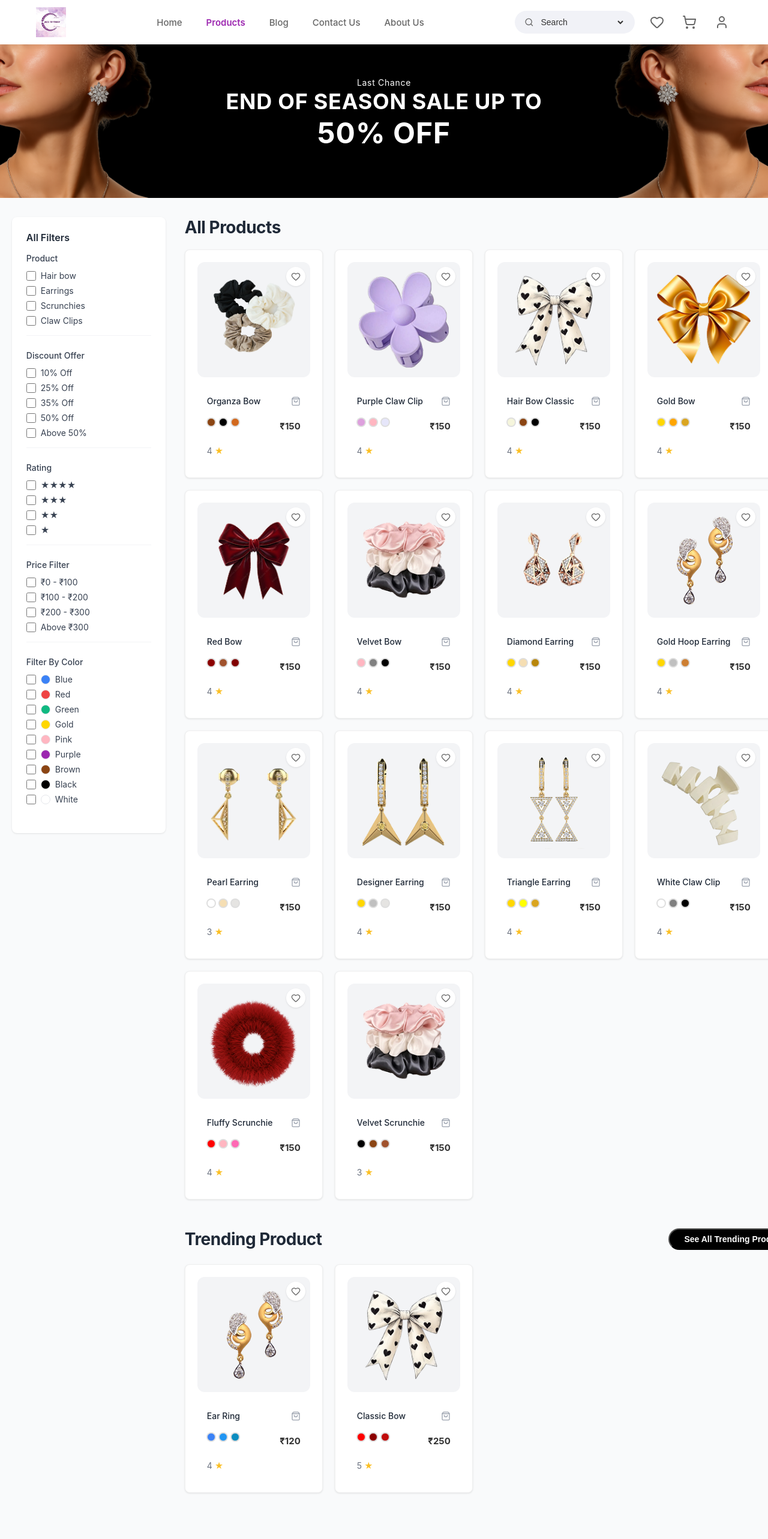
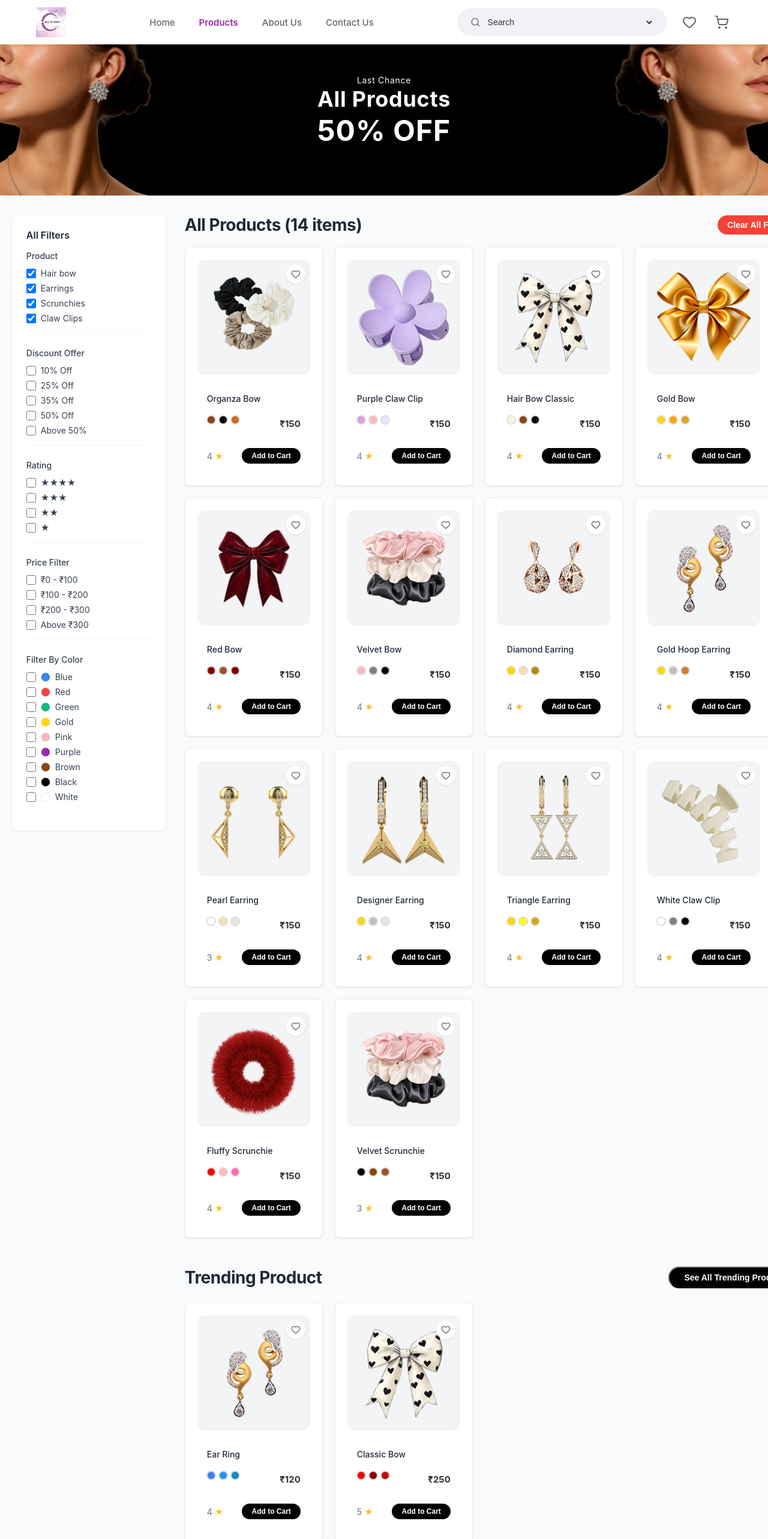
Before and after one commit to TriDizi-Dev/Accsintouch, a React (Vite) app in the folder client/: page /products in a window 1280 px wide. Shown: the top 2566 px of the page at 60% size. Built offline with nearby package versions, Linux system fonts and the light colour scheme.

Commit message:
changes done

```diff
--- a/client/src/components/Header/Header.jsx
+++ b/client/src/components/Header/Header.jsx
@@ -40,8 +40,10 @@ const Header = ({ cartCount = 0, wishlistCount = 0, activePage = 'home' }) => {
 
     return {
       header: {
-        position: 'sticky',
+        position: 'fixed',
         top: 0,
+  left: 0,
+  right: 0,
         zIndex: 100,
         background: '#ffffffff',
         boxShadow: '0 2px 8px rgba(0, 0, 0, 0.05)',
@@ -132,8 +134,8 @@ const Header = ({ cartCount = 0, wishlistCount = 0, activePage = 'home' }) => {
         alignItems: 'center',
         background: '#F1F2F7',
         borderRadius: '25px',
-        padding: width <= 480 ? '6px 10px' : width <= 768 ? '6px 12px' : '8px 14px',
-        width: width <= 480 ? '120px' : width <= 768 ? '150px' : width <= 1024 ? '180px' : '200px',
+        padding: width <= 480 ? '8px 12px' : width <= 768 ? '10px 16px' : '12px 20px',
+        width: width <= 480 ? '180px' : width <= 768 ? '220px' : width <= 1024 ? '280px' : '350px',
         border: '2px solid transparent',
       },
       categorySelect: {
@@ -202,9 +204,10 @@ const Header = ({ cartCount = 0, wishlistCount = 0, activePage = 'home' }) => {
           <nav style={styles.nav}>
             <a href="/" style={{ ...styles.navLink, ...(activePage === 'home' ? styles.navLinkActive : {}) }}>Home</a>
             <a href="/products" style={{ ...styles.navLink, ...(activePage === 'products' ? styles.navLinkActive : {}) }}>Products</a>
-            <a href="/blog" style={{ ...styles.navLink, ...(activePage === 'blog' ? styles.navLinkActive : {}) }}>Blog</a>
+            {/*
+            <a href="/blog" style={{ ...styles.navLink, ...(activePage === 'blog' ? styles.navLinkActive : {}) }}>Blog</a>*/}
+            <a href="/about" style={{ ...styles.navLink, ...(activePage === 'about' ? styles.navLinkActive : {}) }}>About Us</a>
             <a href="/contact" style={{ ...styles.navLink, ...(activePage === 'contact' ? styles.navLinkActive : {}) }}>Contact Us</a>
-            <a href="/about" style={{ ...styles.navLink, ...(activePage === 'about' ? styles.navLinkActive : {}) }}>About Us</a>
           </nav>
         )}
 
@@ -243,9 +246,9 @@ const Header = ({ cartCount = 0, wishlistCount = 0, activePage = 'home' }) => {
           </div>
 
           {/* User Icon */}
-          <div style={styles.iconLink} onClick={() => navigate('/profile')}>
+           {/*<div style={styles.iconLink} onClick={() => navigate('/profile')}>
             <User style={styles.icon} />
-          </div>
+          </div>*/}
         </div>
 
         {/* Navigation - Mobile */}
--- a/client/src/pages/About/AboutUs.css
+++ b/client/src/pages/About/AboutUs.css
@@ -1,5 +1,7 @@
 /* AboutUs.css */
-
+body {
+  padding-top: 70px; /* Adjust based on your header height */
+}
 .about-page {
   font-family: 'Segoe UI', Tahoma, Geneva, Verdana, sans-serif;
   background: #fff;
--- a/client/src/pages/Company/Company.css
+++ b/client/src/pages/Company/Company.css
@@ -1,3 +1,7 @@
+body {
+  padding-top: 70px; /* Adjust based on your header height */
+}
+
 .company-page {
   background-color: #f9fafb;
   font-family: -apple-system, BlinkMacSystemFont, 'Segoe UI', 'Roboto', sans-serif;
--- a/client/src/pages/Home/Homepage.css
+++ b/client/src/pages/Home/Homepage.css
@@ -1,17 +1,26 @@
 /* AccsInTouch.css - Exact Figma Match */
 
 /* Reset and Base Styles */
+
+body {
+  padding-top: 70px; /* Adjust based on your header height */
+}
 * {
   margin: 0;
   padding: 0;
   box-sizing: border-box;
 }
 
+body {
+  overflow-x: hidden;
+}
 .accs-container {
   font-family: 'Segoe UI', Tahoma, Geneva, Verdana, sans-serif;
   color: #000;
   background: #fff;
   min-height: 100vh;
+   overflow-x: hidden;
+  max-width: 100vw;
 }
 
 /* Hero Section - Exact Match */
--- a/client/src/pages/Home/Homepage.jsx
+++ b/client/src/pages/Home/Homepage.jsx
@@ -211,7 +211,7 @@ export default function HomePage() {
               <img src={bow1} alt="Hair Bow" style={{ height: '120px', width: '120px', marginTop:'-20px' }} />
             </div>
             <div style={{ width: '100%', display: 'flex', justifyContent: 'space-between', alignItems: 'center', padding: '0 10px' }}>
-              <p className="promo-browse-text">BROWSE HAIR ACCESSORIES</p>
+              <p className="promo-browse-text" style={{fontFamily: 'Segoe UI', fontWeight:'bold'}}>Browse Hair Accessories</p>
               {/* Updated Buy Now Button to navigate to Hair Bows category */}
               <button className="btn-primary" onClick={() => handleNavigateToCategory('hair-bows')}>
                 Buy Now
@@ -302,13 +302,13 @@ export default function HomePage() {
           </div>
         </div>
 
-        <div className="products-grid">
+        <div className="products-grid" style={{maxWidth:'200%',gap:'10px'}}>
           {getVisibleProducts().map(product => (
             <div
               key={product.id}
               className="product-card"
               onClick={() => handleProductClick(product)}
-              style={{ cursor: 'pointer' }}
+              style={{ cursor: 'pointer' , width:'100%',maxWidth:'200%', }}
             >
               <div className="product-image-container">
                 <Heart
@@ -378,13 +378,13 @@ export default function HomePage() {
           </div>
         </div>
 
-        <div className="products-grid">
+        <div className="products-grid" style={{maxWidth:'200%',gap:'10px'}}>
           {getVisibleEarrings().map(product => (
             <div
               key={product.id}
               className="product-card"
               onClick={() => handleProductClick(product)}
-              style={{ cursor: 'pointer' }}
+              style={{ cursor: 'pointer' , width:'100%',maxWidth:'200%', }}
             >
               <div className="product-image-container">
                 <Heart
--- a/client/src/pages/ProductDetail/ProductDetail.css
+++ b/client/src/pages/ProductDetail/ProductDetail.css
@@ -1,7 +1,10 @@
+body {
+  padding-top: 90px; /* Adjust based on your header height */
+}
 .product-detail-container {
   max-width: 1400px;
   margin: 0 auto;
-  padding: 20px;
+  padding: 30px;
   font-family: 'Arial', sans-serif;
   background: white;
 }
--- a/client/src/pages/ProductDetail/ProductDetail.jsx
+++ b/client/src/pages/ProductDetail/ProductDetail.jsx
@@ -1,9 +1,9 @@
 import React, { useState, useEffect, useRef } from 'react';
-import { useNavigate } from 'react-router-dom'; // Import useNavigate
+import { useNavigate } from 'react-router-dom';
 import './ProductDetail.css';
 import Header from '../../components/Header/Header';
 import Footer from '../../components/Footer/Footer';
-import { Heart, ShoppingBag } from 'lucide-react';
+import { Heart } from 'lucide-react';
 
 // Import images
 import girlEarring from '../../assets/girlearring.png';
@@ -21,10 +21,10 @@ import bow1 from '../../assets/bow1.png';
 import violetclip from '../../assets/violetclip.png';
 
 const ProductDetail = () => {
-  const [quantity, setQuantity] = useState(4);
+  const [quantity, setQuantity] = useState(1);
   const [activeTab, setActiveTab] = useState('description');
   const descriptionRef = useRef(null);
-  const navigate = useNavigate(); // Initialize useNavigate
+  const navigate = useNavigate();
 
   // State for wishlist and cart
   const [wishlist, setWishlist] = useState(() => {
@@ -80,6 +80,7 @@ const ProductDetail = () => {
   // Handle product click for navigation
   const handleProductClick = (productId) => {
     navigate(`/product/${productId}`);
+    window.scrollTo(0, 0);
   };
 
   // Quantity change handler
@@ -141,9 +142,7 @@ const ProductDetail = () => {
       />
 
       <div className="breadcrumb">
-        <span
-        onClick={() => navigate("/")}>Home</span> &gt; <span
-        onClick={() => navigate("/products")}>Product</span> &gt; <span>Product detail</span>
+        <span onClick={() => navigate("/")}>Home</span> &gt; <span onClick={() => navigate("/products")}>Product</span> &gt; <span>Product detail</span>
       </div>
 
       <div className="product-main-section">
@@ -167,11 +166,11 @@ const ProductDetail = () => {
         <div className="product-info">
           <h1>YouBella Jewellery Bohemian Multi-Color Earrings for Girls and Women</h1>
 
-          <div className="rating">
+          {/* <div className="rating">
             <span className="rating-number">4.2</span>
             <span className="stars">⭐⭐⭐⭐⭐</span>
             <span className="reviews">245</span>
-          </div>
+          </div>*/}
 
           <div className="price-section">
             <span className="current-price">₹ 1,500</span>
@@ -262,11 +261,12 @@ const ProductDetail = () => {
 
       <div className="similar-products-section">
         <h2 className="section-title">Similar Products</h2>
-        <div className="products-grid">
+        <div className="products-grid" style={{maxWidth:'200%', gap:'14px'}}>
           {similarProducts.map((product) => (
             <div
               key={product.id}
               className="product-card"
+              style={{cursor: 'pointer', width:'100%', maxWidth:'200%'}}
               onClick={() => handleProductClick(product.id)}
             >
               <div className="product-image-container">
@@ -287,13 +287,6 @@ const ProductDetail = () => {
               <div className="product-info">
                 <div className="product-header">
                   <span className="product-name">{product.name}</span>
-                  <ShoppingBag
-                    className="lock-icon"
-                    size={16}
-                    style={{ cursor: 'pointer' }}
-                    color={isInCart(product.id) ? '#9C27B0' : '#9ca3af'}
-                    onClick={(e) => toggleCart(e, product)}
-                  />
                 </div>
                 <div className="product-details">
                   <div className="color-options">
@@ -303,9 +296,27 @@ const ProductDetail = () => {
                   </div>
                   <span className="product-price">₹{product.price}</span>
                 </div>
-                <div className="product-rating">
-                  <span>{product.rating}</span>
-                  <span className="star-icon">★</span>
+                <div className="product-footer" style={{ display: 'flex', justifyContent: 'space-between', alignItems: 'center', marginTop: '8px' }}>
+                  <div className="product-rating">
+                    <span>{product.rating}</span>
+                    <span className="star-icon">★</span>
+                  </div>
+                  <button
+                    onClick={(e) => toggleCart(e, product)}
+                    style={{
+                      padding: '6px 16px',
+                      background: isInCart(product.id) ? '#9C27B0' : '#000',
+                      color: 'white',
+                      border: 'none',
+                      borderRadius: '20px',
+                      cursor: 'pointer',
+                      fontSize: '12px',
+                      fontWeight: '600',
+                      transition: 'all 0.3s ease'
+                    }}
+                  >
+                    {isInCart(product.id) ? 'In Cart' : 'Add to Cart'}
+                  </button>
                 </div>
               </div>
             </div>
--- a/client/src/pages/Products/ProductPage.jsx
+++ b/client/src/pages/Products/ProductPage.jsx
@@ -1,6 +1,6 @@
 import React, { useState, useEffect } from 'react';
 import { useNavigate, useLocation, useParams } from 'react-router-dom';
-import { Heart, ShoppingBag, Search, Lock } from 'lucide-react';
+import { Heart, Search, Lock } from 'lucide-react';
 import './ProductPage.css';
 import Footer from '../../components/Footer/Footer';
 import Header from '../../components/Header/Header';
@@ -70,7 +70,24 @@ const ProductPage = () => {
     };
     return colorMap[colorCode] || 'Other';
   };
+
   const getHeroTitle = () => {
+    if (selectedFilters.products.length === 4) {
+      return 'All Products';
+    }
+    if (selectedFilters.products.length > 0) {
+      // Map category names to nice display names
+      const niceNames = selectedFilters.products.map(category => {
+        switch(category) {
+          case 'Hair bow': return 'Beautiful Hair Bows';
+          case 'Earrings': return 'Elegant Earrings';
+          case 'Scrunchies': return 'Soft Scrunchies';
+          case 'Claw Clips': return 'Trendy Claw Clips';
+          default: return category;
+        }
+      });
+      return niceNames.join(' & ');
+    }
     switch (category) {
       case 'hair-bows': return 'Beautiful Hair Bows';
       case 'earring': return 'Elegant Earrings';
@@ -116,6 +133,32 @@ const ProductPage = () => {
     localStorage.setItem('cart', JSON.stringify(cart));
   }, [cart]);
 
+  // Set initial filter based on URL category
+  useEffect(() => {
+    if (category) {
+      const categoryMap = {
+        'claw-clips': 'Claw Clips',
+        'earring': 'Earrings',
+        'hair-bows': 'Hair bow',
+        'scrunchies': 'Scrunchies'
+      };
+
+      const categoryName = categoryMap[category];
+      if (categoryName && !selectedFilters.products.includes(categoryName)) {
+        setSelectedFilters(prev => ({
+          ...prev,
+          products: [categoryName]
+        }));
+      }
+    } else if (!category && !searchQuery) {
+      // When on /products page (all products), check all categories
+      setSelectedFilters(prev => ({
+        ...prev,
+        products: ['Hair bow', 'Earrings', 'Scrunchies', 'Claw Clips']
+      }));
+    }
+  }, [category]);
+
   // Handle category filtering from URL
   useEffect(() => {
     let filtered = [...allProducts];
@@ -130,22 +173,7 @@ const ProductPage = () => {
       );
     }
 
-    // Filter by category from URL (only if no product type filter is selected)
-    if (category && selectedFilters.products.length === 0) {
-      const categoryMap = {
-        'claw-clips': 'Claw Clips',
-        'earring': 'Earrings',
-        'hair-bows': 'Hair bow',
-        'scrunchies': 'Scrunchies'
-      };
-
-      const categoryName = categoryMap[category];
-      if (categoryName) {
-        filtered = filtered.filter(p => p.category === categoryName);
-      }
-    }
-
-    // Apply product type filters (overrides URL category)
+    // Apply product type filters
     if (selectedFilters.products.length > 0) {
       filtered = filtered.filter(p => selectedFilters.products.includes(p.category));
     }
@@ -248,7 +276,7 @@ const ProductPage = () => {
   };
 
   const getCartCount = () => {
-    return cart.length; // Returns number of unique products, not total quantity
+    return cart.length;
   };
 
   // Navigation
@@ -289,12 +317,28 @@ const ProductPage = () => {
     if (searchQuery) {
       return `Search Results for "${searchQuery}" (${filteredProducts.length} items)`;
     }
+    if (selectedFilters.products.length === 4) {
+      return `All Products (${filteredProducts.length} items)`;
+    }
+    if (selectedFilters.products.length > 0) {
+      // Map category names to nice display names for page title
+      const niceNames = selectedFilters.products.map(category => {
+        switch(category) {
+          case 'Hair bow': return 'Beautiful Hair Bows';
+          case 'Earrings': return 'Elegant Earrings';
+          case 'Scrunchies': return 'Soft Scrunchies';
+          case 'Claw Clips': return 'Trendy Claw Clips';
+          default: return category;
+        }
+      });
+      return `${niceNames.join(' & ')} (${filteredProducts.length} items)`;
+    }
     if (category) {
       const categoryMap = {
-        'claw-clips': 'Claw Clips',
-        'earring': 'Earrings',
-        'hair-bows': 'Hair Bows',
-        'scrunchies': 'Scrunchies'
+        'claw-clips': 'Trendy Claw Clips',
+        'earring': 'Elegant Earrings',
+        'hair-bows': 'Beautiful Hair Bows',
+        'scrunchies': 'Soft Scrunchies'
       };
       return categoryMap[category] || 'All Products';
     }
@@ -320,9 +364,7 @@ const ProductPage = () => {
         <div className="hero-content">
           <p className="hero-subtitle">Last Chance</p>
           <h1 className="hero-title">{getHeroTitle()}</h1>
-
           <h2 className="hero-discount">50% OFF</h2>
-
         </div>
       </div>
 
@@ -451,7 +493,8 @@ const ProductPage = () => {
                     padding: '8px 16px',
                     background: '#f44336',
                     color: 'white',
-                    borderRight: '3rem',
+                    marginRight: '10.5rem',
+                    border: 'none',
                     borderRadius: '20px',
                     cursor: 'pointer',
                     fontSize: '14px',
@@ -502,13 +545,6 @@ const ProductPage = () => {
                     <div className="product-info">
                       <div className="product-header">
                         <span className="product-name">{product.name}</span>
-                        <ShoppingBag
-                          className="lock-icon"
-                          size={16}
-                          style={{ cursor: 'pointer' }}
-                          color={isInCart(product.id) ? '#9C27B0' : '#9ca3af'}
-                          onClick={(e) => toggleCart(e, product)}
-                        />
                       </div>
                       <div className="product-details">
                         <div className="color-options">
@@ -518,9 +554,27 @@ const ProductPage = () => {
                         </div>
                         <span className="product-price">₹{product.price}</span>
                       </div>
+                      <div className="product-footer" style={{ display: 'flex', justifyContent: 'space-between', alignItems: 'center', marginTop: '8px' }}>
                         <div className="product-rating">
                           <span>{product.rating}</span>
                           <span className="star-icon">★</span>
+                        </div>
+                        <button
+                          onClick={(e) => toggleCart(e, product)}
+                          style={{
+                            padding: '6px 16px',
+                            background: isInCart(product.id) ? '#9C27B0' : '#000',
+                            color: 'white',
+                            border: 'none',
+                            borderRadius: '20px',
+                            cursor: 'pointer',
+                            fontSize: '12px',
+                            fontWeight: '600',
+                            transition: 'all 0.3s ease'
+                          }}
+                        >
+                          {isInCart(product.id) ? 'In Cart' : 'Add to Cart'}
+                        </button>
                       </div>
                     </div>
                   </div>
@@ -565,13 +619,6 @@ const ProductPage = () => {
                       <div className="product-info">
                         <div className="product-header">
                           <span className="product-name">{product.name}</span>
-                          <ShoppingBag
-                            className="lock-icon"
-                            size={16}
-                            style={{ cursor: 'pointer' }}
-                            color={isInCart(product.id) ? '#9C27B0' : '#9ca3af'}
-                            onClick={(e) => toggleCart(e, product)}
-                          />
                         </div>
                         <div className="product-details">
                           <div className="color-options">
@@ -581,9 +628,27 @@ const ProductPage = () => {
                           </div>
                           <span className="product-price">₹{product.price}</span>
                         </div>
+                        <div className="product-footer" style={{ display: 'flex', justifyContent: 'space-between', alignItems: 'center', marginTop: '8px' }}>
                           <div className="product-rating">
                             <span>{product.rating}</span>
                             <span className="star-icon">★</span>
+                          </div>
+                          <button
+                            onClick={(e) => toggleCart(e, product)}
+                            style={{
+                              padding: '6px 16px',
+                              background: isInCart(product.id) ? '#9C27B0' : '#000',
+                              color: 'white',
+                              border: 'none',
+                              borderRadius: '20px',
+                              cursor: 'pointer',
+                              fontSize: '12px',
+                              fontWeight: '600',
+                              transition: 'all 0.3s ease'
+                            }}
+                          >
+                            {isInCart(product.id) ? 'In Cart' : 'Add to Cart'}
+                          </button>
                         </div>
                       </div>
                     </div>
@@ -594,7 +659,7 @@ const ProductPage = () => {
           </div>
         </div>
 
-        {/* Newsletter Section - Outside content-wrapper to span full width */}
+        {/* Newsletter Section */}
         <div className="newsletter-wrapper">
           <div className="newsletter-section">
             <div className="newsletter-container">
```
Also changed, not shown: client/src/pages/wishlist/WishlistPage.jsx (+141 -11 lines), client/src/pages/Blog/Blog.css (deleted). Lines whose indentation alone changed are shown as unchanged.
